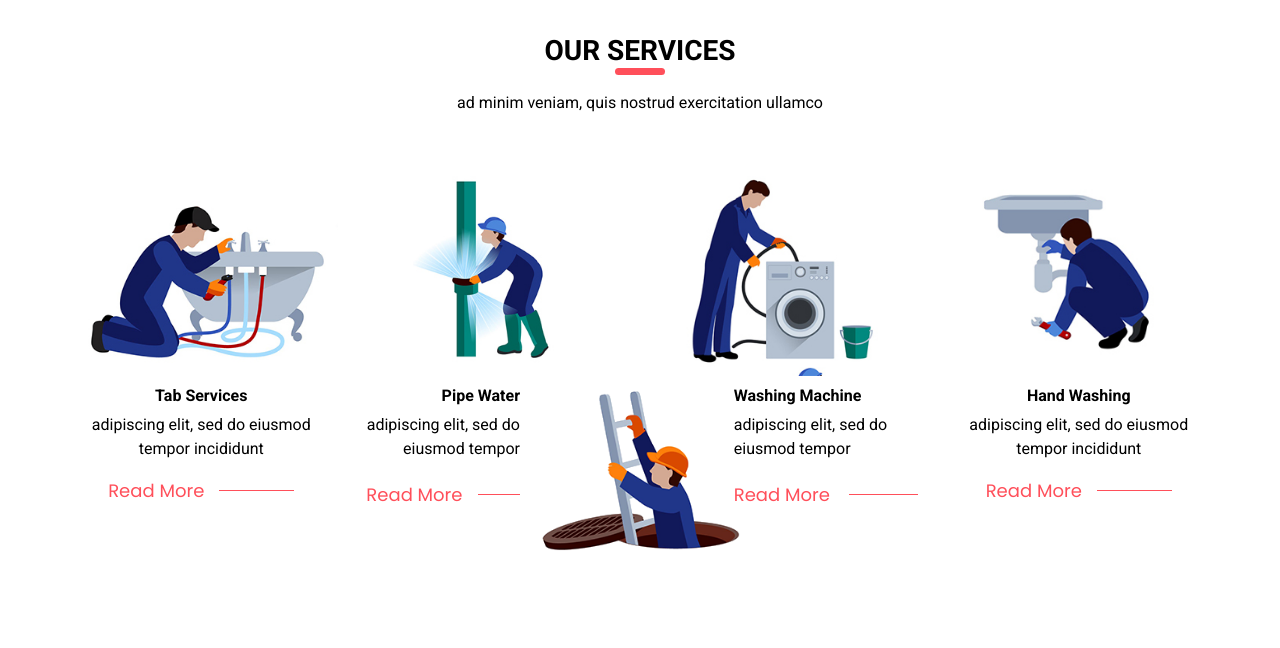
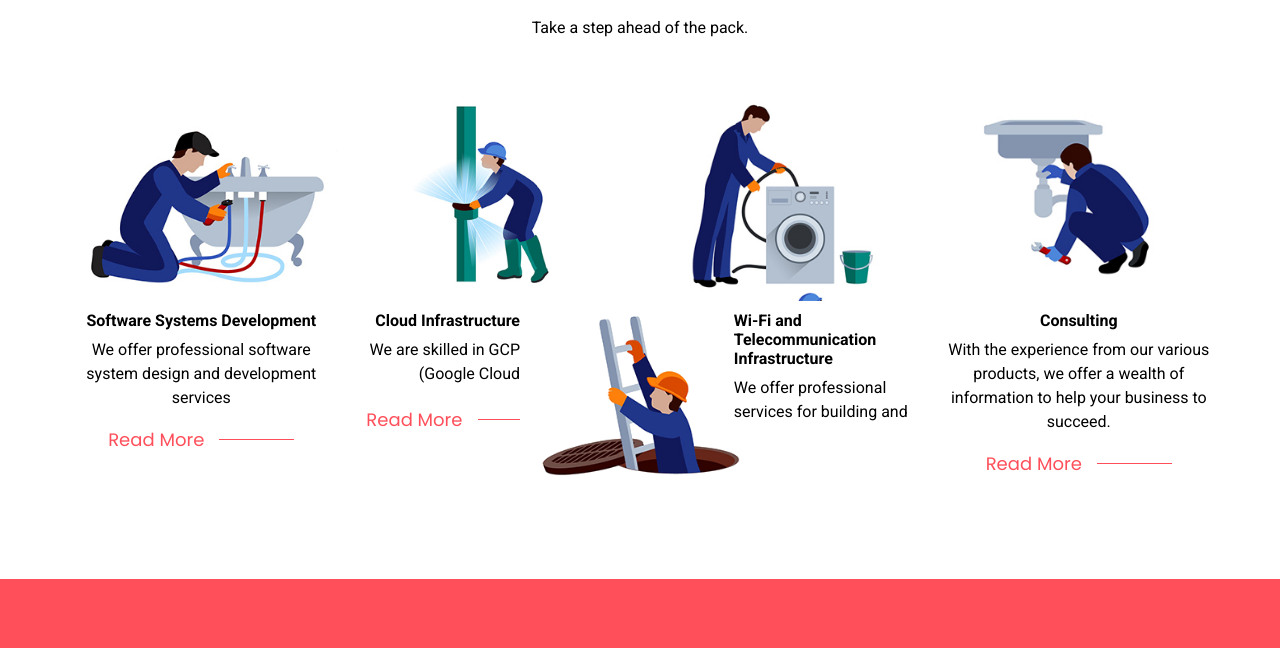
Before and after one commit to Tujoin-Labs/tujoin-tehnologies.github.io, a plain HTML site: page service.html in a window 1280 px wide. Shown: the part 97-745 px from the top of the page. Drawn offline with nearby package versions, Linux system fonts and the light colour scheme.

Commit message:
19-07-2022 Adding of website content. 1. Added content about services we going to offer.   - Software Systems Development   -Cloud infrastructure   -Wi-Fi & Telecommunication Infrastructure   -Consulting 2. Cosmetic changes.

```diff
--- a/service.html
+++ b/service.html
@@ -37,7 +37,7 @@
         <nav class="navbar navbar-expand-lg custom_nav-container ">
           <a class="navbar-brand" href="index.html">
             <span>
-              Heustonn
+              Tujoin Technologies
             </span>
           </a>
           <button class="navbar-toggler ml-auto" type="button" data-toggle="collapse"
@@ -78,7 +78,7 @@
 
   <!-- service section -->
 
-  <section class="service_section layout_padding">
+  <section class="service_section layout_padding-bottom">
     <div class="container">
       <div class="custom_heading-container">
         <h3 class=" ">
@@ -86,7 +86,7 @@
         </h3>
       </div>
       <p class="">
-        ad minim veniam, quis nostrud exercitation ullamco
+        Take a step ahead of the pack.
       </p>
       <div class="service_container ">
         <div class="row">
@@ -97,10 +97,10 @@
               </div>
               <div class="detail-box">
                 <h6>
-                  Tab Services
+                  Software Systems Development
                 </h6>
                 <p>
-                  adipiscing elit, sed do eiusmod tempor incididunt
+                  We offer professional software system design and development services
                 </p>
                 <div class="btn-box">
                   <a href="">
@@ -118,10 +118,10 @@
               </div>
               <div class="detail-box">
                 <h6>
-                  Pipe Water
+                  Cloud Infrastructure
                 </h6>
                 <p>
-                  adipiscing elit, sed do eiusmod tempor incididunt
+                  We are skilled in GCP (Google Cloud Platform)
                 </p>
                 <div class="btn-box">
                   <a href="">
@@ -139,10 +139,10 @@
               </div>
               <div class="detail-box">
                 <h6>
-                  Washing Machine
+                  Wi-Fi and Telecommunication Infrastructure
                 </h6>
                 <p>
-                  adipiscing elit, sed do eiusmod tempor incididunt
+                  We offer professional services for building and maintaining Wi-Fi and Telecommunication networks
                 </p>
                 <div class="btn-box">
                   <a href="">
@@ -160,10 +160,10 @@
               </div>
               <div class="detail-box">
                 <h6>
-                  Hand Washing
+                  Consulting
                 </h6>
                 <p>
-                  adipiscing elit, sed do eiusmod tempor incididunt
+                  With the experience from our various products, we offer a wealth of information to help your business to succeed.
                 </p>
                 <div class="btn-box">
                   <a href="">
```
Also changed, not shown: index.html (+17 -24 lines).
